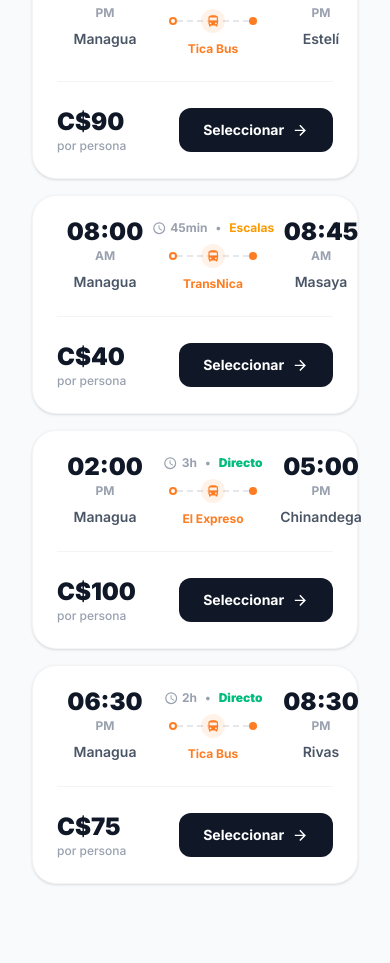
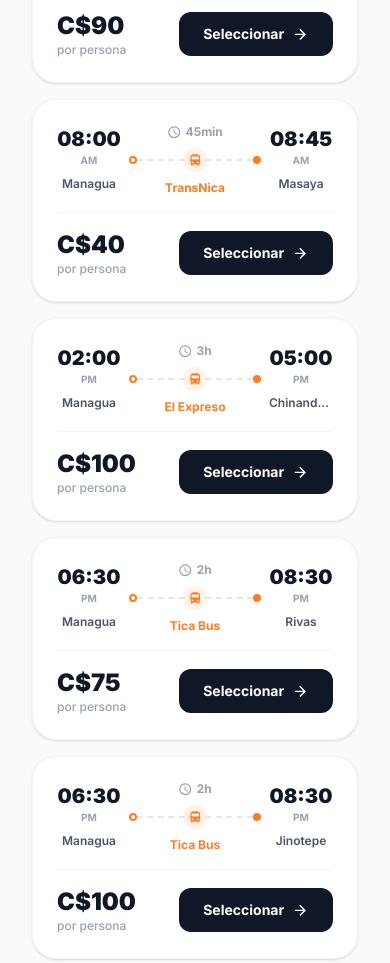
Before and after one commit to Zeols/interlocapp, a Next.js app: page /trips in a window 390 px wide. Shown: the part 1034-1997 px from the top of the page. Built offline with nearby package versions, Linux system fonts and the light colour scheme.

Commit message:
Remove labels Directo/Escalas in trips and improve responsiveness on purchase page

```diff
--- a/src/app/(app)/compra/page.tsx
+++ b/src/app/(app)/compra/page.tsx
@@ -32,8 +32,8 @@ function initSeats(): Seat[] {
     const status: SeatStatus = OCCUPIED_IDS.includes(id)
       ? "occupied"
       : UNAVAILABLE_IDS.includes(id)
-      ? "unavailable"
-      : "available";
+        ? "unavailable"
+        : "available";
     return { id, status };
   });
 }
@@ -48,7 +48,7 @@ const SEAT_ROWS = [
 
 export default function PurchasePage() {
   const router = useRouter();
-  const userEmail = "maria@example.com";
+  const userEmail = "steven@gmail.com";
 
   // Simulated trip info
   const trip = {
@@ -94,7 +94,7 @@ export default function PurchasePage() {
           <p className="inline-block bg-primary/10 text-primary font-bold text-xs uppercase tracking-wider px-3 py-1 rounded-full mb-4">
             Transportes Seguros
           </p>
-          <h1 className="text-3xl lg:text-4xl font-black text-gray-900 mb-6">Compra de Boleto</h1>
+          <h1 className="text-2xl md:text-3xl lg:text-4xl font-black text-gray-900 mb-6">Compra de Boleto</h1>
           <div className="flex flex-wrap items-center gap-3">
             <span className="flex items-center gap-1.5 text-sm font-bold text-gray-900 bg-gray-50 border border-gray-200 px-4 py-2 rounded-xl">
               <Icon path={mdiMapMarker} size={0.7} className="text-primary" />
@@ -118,14 +118,14 @@ export default function PurchasePage() {
               <p className="text-gray-500 mt-1">Haz clic en los asientos disponibles para seleccionarlos</p>
             </div>
 
-            <div className="flex flex-col items-center max-w-sm mx-auto bg-gray-50 border border-gray-200 rounded-3xl p-8 mb-8 relative">
+            <div className="flex flex-col items-center max-w-sm mx-auto bg-gray-50 border border-gray-200 rounded-3xl p-4 sm:p-8 mb-8 relative">
               <div className="absolute top-4 w-1/2 h-2 bg-gray-200 rounded-full" />
               <div className="w-10 h-10 border-4 border-gray-200 rounded-full absolute -top-5 bg-white" />
 
               <div className="w-full flex flex-col gap-4 mt-6">
                 {SEAT_ROWS.map((row, i) => (
                   <div key={i} className="flex items-center justify-between w-full">
-                    <div className="flex items-center gap-3">
+                    <div className="flex items-center gap-1.5 sm:gap-3">
                       {row.slice(0, 2).map(id => {
                         const s = seats.find(x => x.id === id)!;
                         let style = "bg-white border-gray-300 text-gray-600 hover:border-primary";
@@ -138,15 +138,15 @@ export default function PurchasePage() {
                             key={id}
                             onClick={() => toggleSeat(id)}
                             disabled={s.status === 'occupied' || s.status === 'unavailable'}
-                            className={`w-12 h-12 rounded-xl border-2 flex items-center justify-center font-bold text-sm transition-all ${style}`}
+                            className={`w-10 h-10 sm:w-12 sm:h-12 rounded-xl border-2 flex items-center justify-center font-bold text-sm transition-all ${style}`}
                           >
                             {s.status !== 'unavailable' ? id : ''}
                           </button>
                         );
                       })}
                     </div>
-                    <div className="w-8 shrink-0" /> {/* Aisle */}
-                    <div className="flex items-center gap-3">
+                    <div className="w-4 sm:w-8 shrink-0" /> {/* Aisle */}
+                    <div className="flex items-center gap-1.5 sm:gap-3">
                       {row.slice(2, 4).map(id => {
                         const s = seats.find(x => x.id === id)!;
                         let style = "bg-white border-gray-300 text-gray-600 hover:border-primary";
@@ -159,7 +159,7 @@ export default function PurchasePage() {
                             key={id}
                             onClick={() => toggleSeat(id)}
                             disabled={s.status === 'occupied' || s.status === 'unavailable'}
-                            className={`w-12 h-12 rounded-xl border-2 flex items-center justify-center font-bold text-sm transition-all ${style}`}
+                            className={`w-10 h-10 sm:w-12 sm:h-12 rounded-xl border-2 flex items-center justify-center font-bold text-sm transition-all ${style}`}
                           >
                             {s.status !== 'unavailable' ? id : ''}
                           </button>
@@ -223,7 +223,7 @@ export default function PurchasePage() {
 
         {/* Right Column: Summary */}
         <div className="w-full lg:w-96 shrink-0 sticky top-[100px]">
-          <div className="bg-gray-900 rounded-3xl p-8 text-white shadow-xl relative overflow-hidden">
+          <div className="bg-gray-900 rounded-3xl p-6 md:p-8 text-white shadow-xl relative overflow-hidden">
             <div className="absolute top-0 right-0 w-64 h-64 bg-white/5 rounded-full blur-3xl pointer-events-none" />
 
             <h2 className="text-2xl font-black mb-8 relative z-10">Resumen de pago</h2>
--- a/src/app/(app)/trips/page.tsx
+++ b/src/app/(app)/trips/page.tsx
@@ -24,6 +24,8 @@ const ALL_TRIPS = [
   { id: 4, origin: "Managua", destination: "Masaya", departure: "08:00 AM", arrival: "08:45 AM", duration: "45min", cooperative: "TransNica", price: 40, schedule: "mañana", type: "Escalas" },
   { id: 5, origin: "Managua", destination: "Chinandega", departure: "02:00 PM", arrival: "05:00 PM", duration: "3h", cooperative: "El Expreso", price: 100, schedule: "tarde", type: "Directo" },
   { id: 6, origin: "Managua", destination: "Rivas", departure: "06:30 PM", arrival: "08:30 PM", duration: "2h", cooperative: "Tica Bus", price: 75, schedule: "noche", type: "Directo" },
+  { id: 6, origin: "Managua", destination: "Jinotepe", departure: "06:30 PM", arrival: "08:30 PM", duration: "2h", cooperative: "Tica Bus", price: 100, schedule: "noche", type: "Directo" },
+
 ];
 
 export default function TripsPage() {
@@ -171,19 +173,17 @@ export default function TripsPage() {
             <div className="space-y-4">
               {filtered.map(trip => (
                 <div key={trip.id} className="bg-white border border-gray-100 rounded-3xl p-6 shadow-sm hover:shadow-md transition-shadow">
-                  <div className="flex flex-col md:flex-row items-center gap-6 md:gap-0">
-                    <div className="flex-1 flex flex-row items-center w-full">
-                      <div className="text-center w-24 shrink-0">
-                        <p className="text-2xl font-black text-gray-900 leading-none">{trip.departure.split(" ")[0]}</p>
-                        <p className="text-xs font-bold text-gray-400 mt-1">{trip.departure.split(" ")[1]}</p>
-                        <p className="text-sm font-semibold text-gray-600 mt-2">{trip.origin}</p>
+                  <div className="flex flex-col md:flex-row items-center gap-4 md:gap-0">
+                    <div className="flex-1 flex flex-row items-center w-full justify-between">
+                      <div className="text-center w-16 md:w-24 shrink-0">
+                        <p className="text-xl md:text-2xl font-black text-gray-900 leading-none">{trip.departure.split(" ")[0]}</p>
+                        <p className="text-[10px] md:text-xs font-bold text-gray-400 mt-1">{trip.departure.split(" ")[1]}</p>
+                        <p className="text-xs md:text-sm font-semibold text-gray-600 mt-2 truncate">{trip.origin}</p>
                       </div>
 
-                      <div className="flex-1 flex flex-col items-center px-4 shrink-0 min-w-[120px]">
-                        <p className="text-xs font-bold text-gray-400 mb-2 flex items-center justify-center gap-1">
+                      <div className="flex-1 flex flex-col items-center px-2 md:px-4 min-w-[60px] md:min-w-[120px]">
+                        <p className="text-xs font-bold text-gray-400 mb-2 flex items-center justify-center gap-1 whitespace-nowrap">
                           <Icon path={mdiClockOutline} size={0.6} /> {trip.duration}
-                          <span className="mx-1">•</span>
-                          <span className={trip.type === 'Directo' ? 'text-emerald-500 font-black' : 'text-amber-500 font-bold'}>{trip.type}</span>
                         </p>
                         <div className="w-full flex items-center relative h-6">
                           <div className="w-2 h-2 rounded-full border-2 border-primary bg-white z-10" />
@@ -197,10 +197,10 @@ export default function TripsPage() {
                         <p className="text-xs font-bold text-primary mt-2">{trip.cooperative}</p>
                       </div>
 
-                      <div className="text-center w-24 shrink-0">
-                        <p className="text-2xl font-black text-gray-900 leading-none">{trip.arrival.split(" ")[0]}</p>
-                        <p className="text-xs font-bold text-gray-400 mt-1">{trip.arrival.split(" ")[1]}</p>
-                        <p className="text-sm font-semibold text-gray-600 mt-2">{trip.destination}</p>
+                      <div className="text-center w-16 md:w-24 shrink-0">
+                        <p className="text-xl md:text-2xl font-black text-gray-900 leading-none">{trip.arrival.split(" ")[0]}</p>
+                        <p className="text-[10px] md:text-xs font-bold text-gray-400 mt-1">{trip.arrival.split(" ")[1]}</p>
+                        <p className="text-xs md:text-sm font-semibold text-gray-600 mt-2 truncate">{trip.destination}</p>
                       </div>
                     </div>
 
```
Lines whose indentation alone changed are shown as unchanged.
